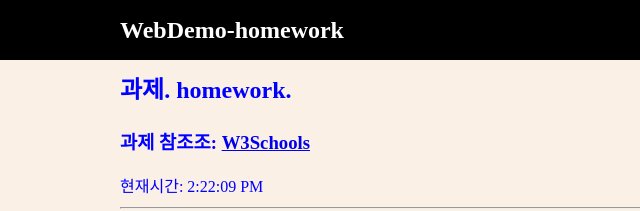
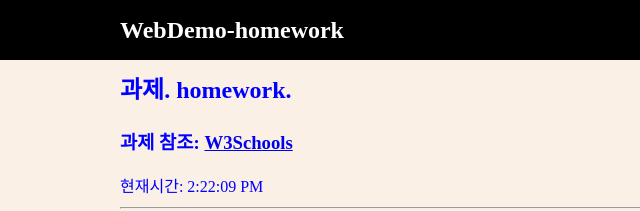
Before and after one commit to pokochy/webdemo, a plain HTML site: page index.html in a window 1280 px wide. Shown: the top 211 px of the page, 0-640 px from the left. Drawn offline with Linux system fonts and the light colour scheme.

Commit message:
초기 설정 완료

```diff
--- a/index.html
+++ b/index.html
@@ -27,7 +27,7 @@
       <div class="container">
         <h1>과제. homework.</h1>
         <h3>
-          과제 참조조:
+          과제 참조:
           <a href="https://www.w3schools.com/">W3Schools</a>
         </h3>
         <p>현재시간: <span id="current-time"></span></p>
```
